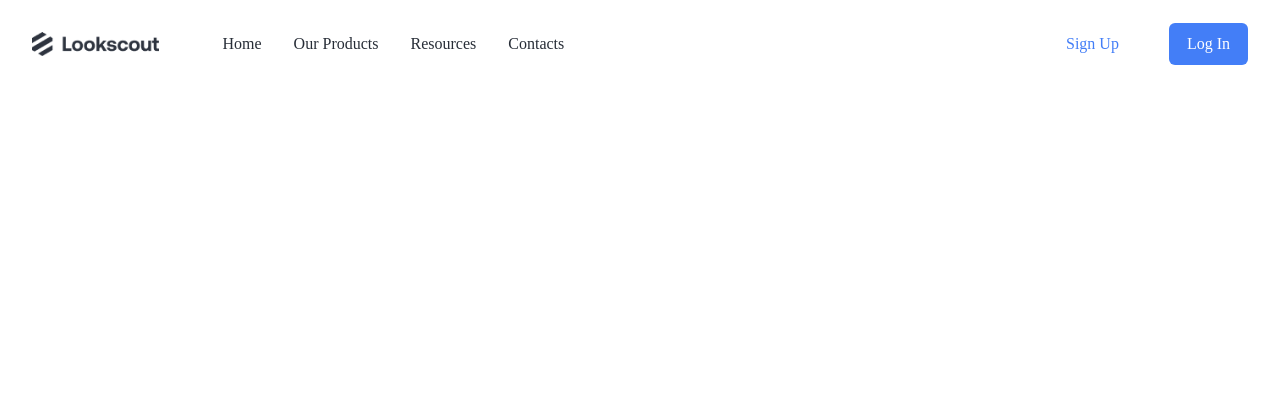
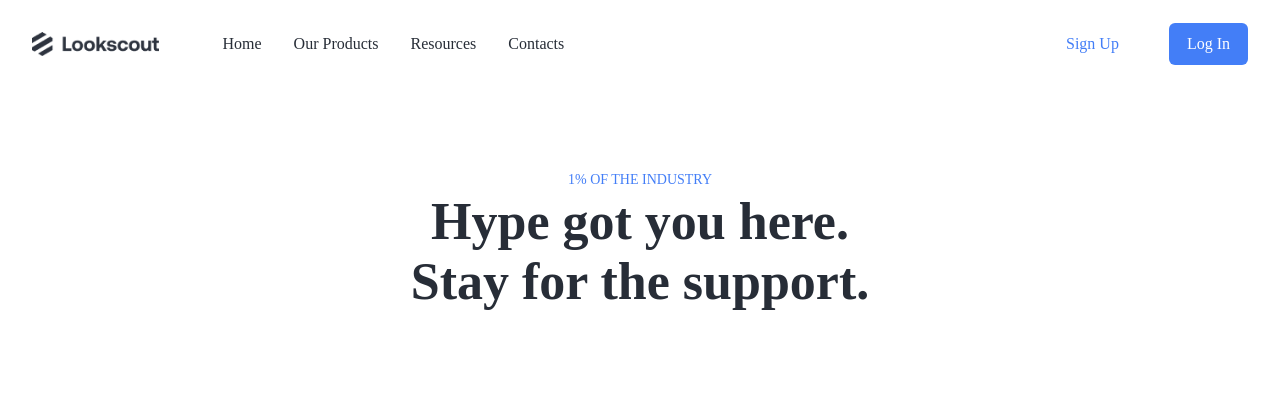
Before and after one commit to yosefamr2002/Blog-iti-css-task, a plain HTML site: page index.html in a window 1280 px wide. Drawn offline with Linux system fonts and the light colour scheme.

Commit message:
hero section done and some general css

```diff
--- a/assets/css/style.css
+++ b/assets/css/style.css
@@ -49,6 +49,38 @@ body {
     background-color: var(--main-color);
 }
 
+h1 {
+    font-weight: 700;
+    font-size: 52px;
+    line-height: 60px;
+    color: var(--text--color--Dark-blue);
+}
+
+h2 {
+    font-weight: 700;
+    font-size: 32px;
+    line-height: 40px;
+    color: var(--text--color--white);
+}
+
+h3 {
+    font-weight: 600;
+    font-size: 22px;
+    line-height: 30px;
+    color: var(--text--color--Dark-blue);
+}
+
+/* h4 {}
+
+h5 {} */
+
+p {
+    font-weight: 400;
+    font-size: 16px;
+    line-height: 24px;
+    color: var(--text--color--P);
+
+}
 
 /* //////////////////////////////////////////////// */
 
@@ -95,8 +127,21 @@ nav ul {
 .nav__menu {
     display: none;
 }
+/* //////////////////////////////////////////////// */
+/* hero */
 
-
+.hero__content{
+    width: 520px;
+    margin: auto;
+    text-align: center;
+}
+.hero__content p{
+    color: #437EF7;
+    font-size: 14px;
+}
+.hero .container{
+    padding: 80px 320px 92px;
+}
 
 @media(max-width: 768px) {
     nav .container {
--- a/index.html
+++ b/index.html
@@ -40,6 +40,16 @@
         </div>
     </nav>
 
+    <section class="hero">
+        <div class="container">
+            <div class="hero__content">
+                <p>1% OF THE INDUSTRY</p>
+                <h1>Hype got you here.
+                    Stay for the support.</h1>
+            </div>
+        </div>
+    </section>
+
 </body>
 
 </html>
```
